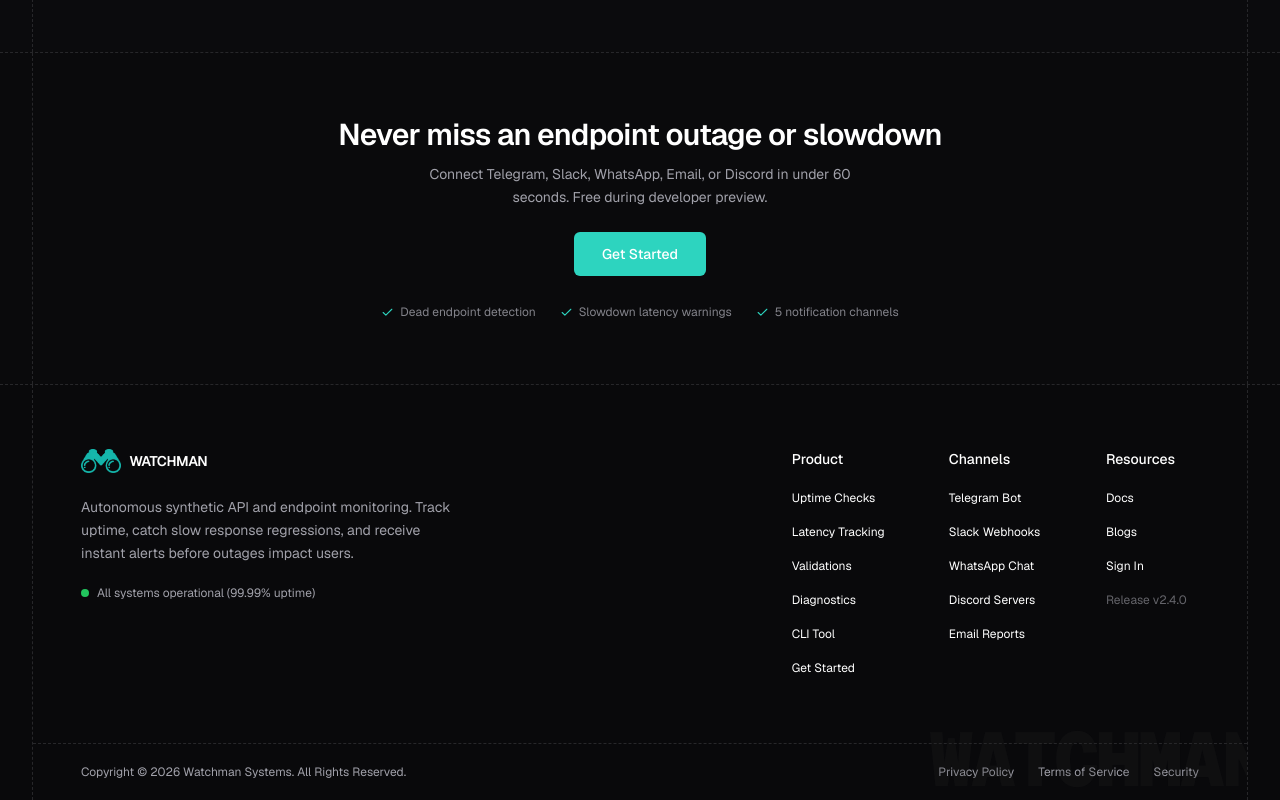
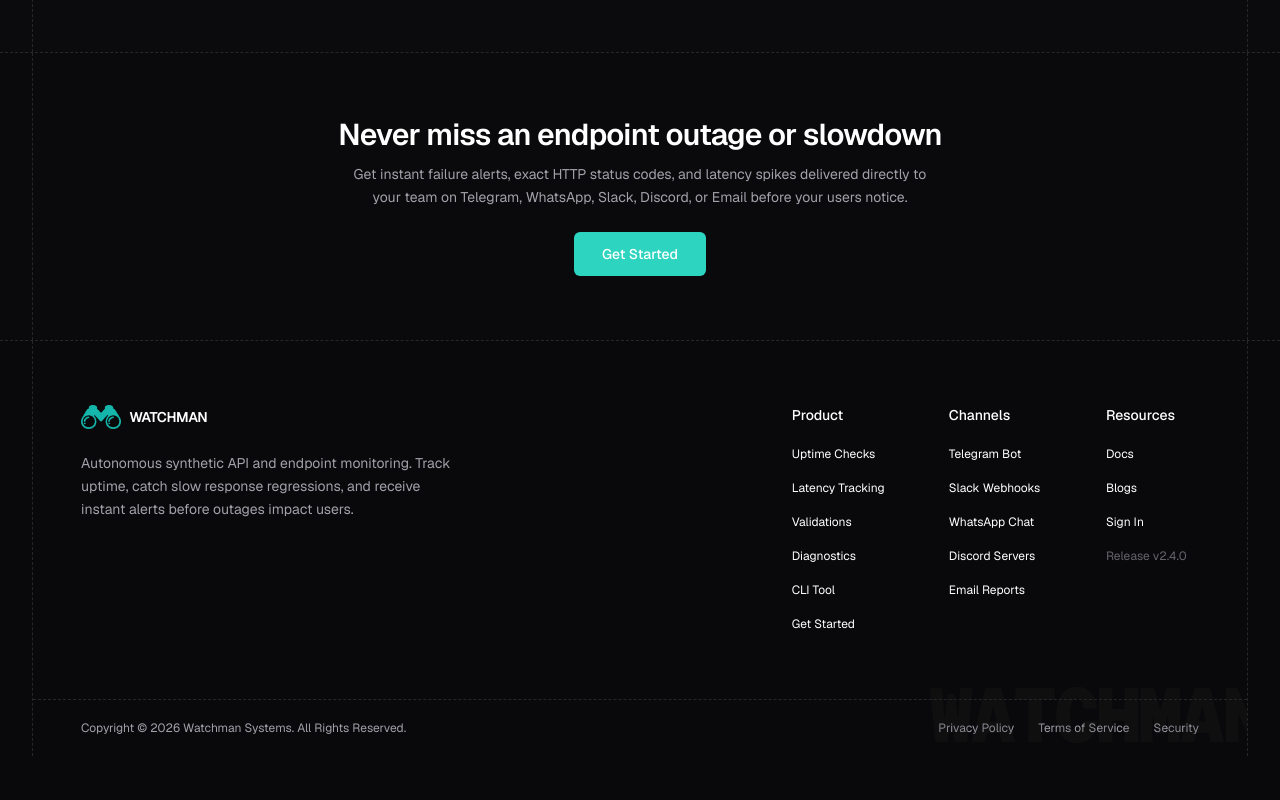
Before and after one commit to Gunplay13/watch_man, a React (Vite) app in the folder frontend/: page / in a window 1280 px wide. Shown: the part 3769-4569 px from the top of the page. After the commit the page ends 4525 px from the top, so only its background shows below. Built offline with nearby package versions, Linux system fonts and the light colour scheme.

Commit message:
refactor: update CtaSection and LandingFooter content for clarity and relevance

```diff
--- a/frontend/src/components/landing/CtaSection.tsx
+++ b/frontend/src/components/landing/CtaSection.tsx
@@ -1,6 +1,5 @@
 import React from 'react';
 import { Link } from 'react-router-dom';
-import { Check } from 'lucide-react';
 
 export default function CtaSection(): React.JSX.Element {
   return (
@@ -10,11 +9,11 @@ export default function CtaSection(): React.JSX.Element {
           <h2 className="text-2xl sm:text-3xl font-semibold tracking-tight text-wm-text mb-2.5">
             Never miss an endpoint outage or slowdown
           </h2>
-          <p className="text-sm font-normal text-wm-muted max-w-md mx-auto leading-relaxed mb-6">
-            Connect Telegram, Slack, WhatsApp, Email, or Discord in under 60 seconds. Free during developer preview.
+          <p className="text-sm font-normal text-wm-muted max-w-xl mx-auto leading-relaxed mb-6">
+            Get instant failure alerts, exact HTTP status codes, and latency spikes delivered directly to your team on Telegram, WhatsApp, Slack, Discord, or Email before your users notice.
           </p>
 
-          <div className="flex items-center justify-center mb-7">
+          <div className="flex items-center justify-center">
             <Link
               to="/register"
               style={{ color: '#ffffff' }}
@@ -23,21 +22,6 @@ export default function CtaSection(): React.JSX.Element {
               Get Started
             </Link>
           </div>
-
-          <div className="flex items-center justify-center gap-6 text-xs text-wm-muted/80 font-normal flex-wrap">
-            <div className="flex items-center gap-1.5">
-              <Check size={13} className="text-wm-accent" />
-              <span>Dead endpoint detection</span>
-            </div>
-            <div className="flex items-center gap-1.5">
-              <Check size={13} className="text-wm-accent" />
-              <span>Slowdown latency warnings</span>
-            </div>
-            <div className="flex items-center gap-1.5">
-              <Check size={13} className="text-wm-accent" />
-              <span>5 notification channels</span>
-            </div>
-          </div>
         </div>
       </div>
     </section>
--- a/frontend/src/components/landing/LandingFooter.tsx
+++ b/frontend/src/components/landing/LandingFooter.tsx
@@ -23,10 +23,6 @@ export default function LandingFooter(): React.JSX.Element {
               <p className="text-sm text-wm-muted mt-4 leading-relaxed font-normal">
                 Autonomous synthetic API and endpoint monitoring. Track uptime, catch slow response regressions, and receive instant alerts before outages impact users.
               </p>
-              <div className="flex items-center gap-2 text-xs text-wm-muted mt-5">
-                <span className="w-2 h-2 rounded-sm bg-wm-green" />
-                <span>All systems operational (99.99% uptime)</span>
-              </div>
             </div>
 
             {/* Right: Nav Columns */}
```
